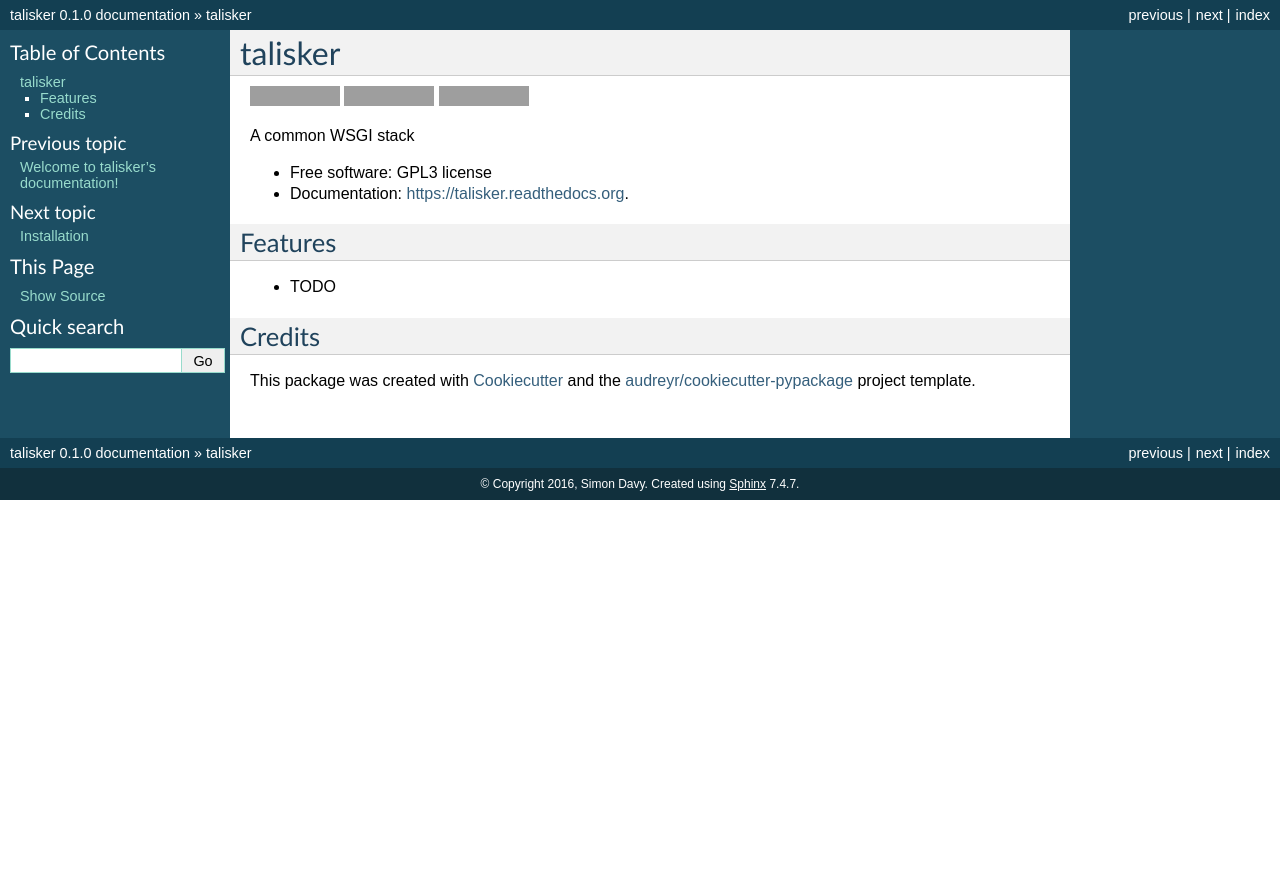
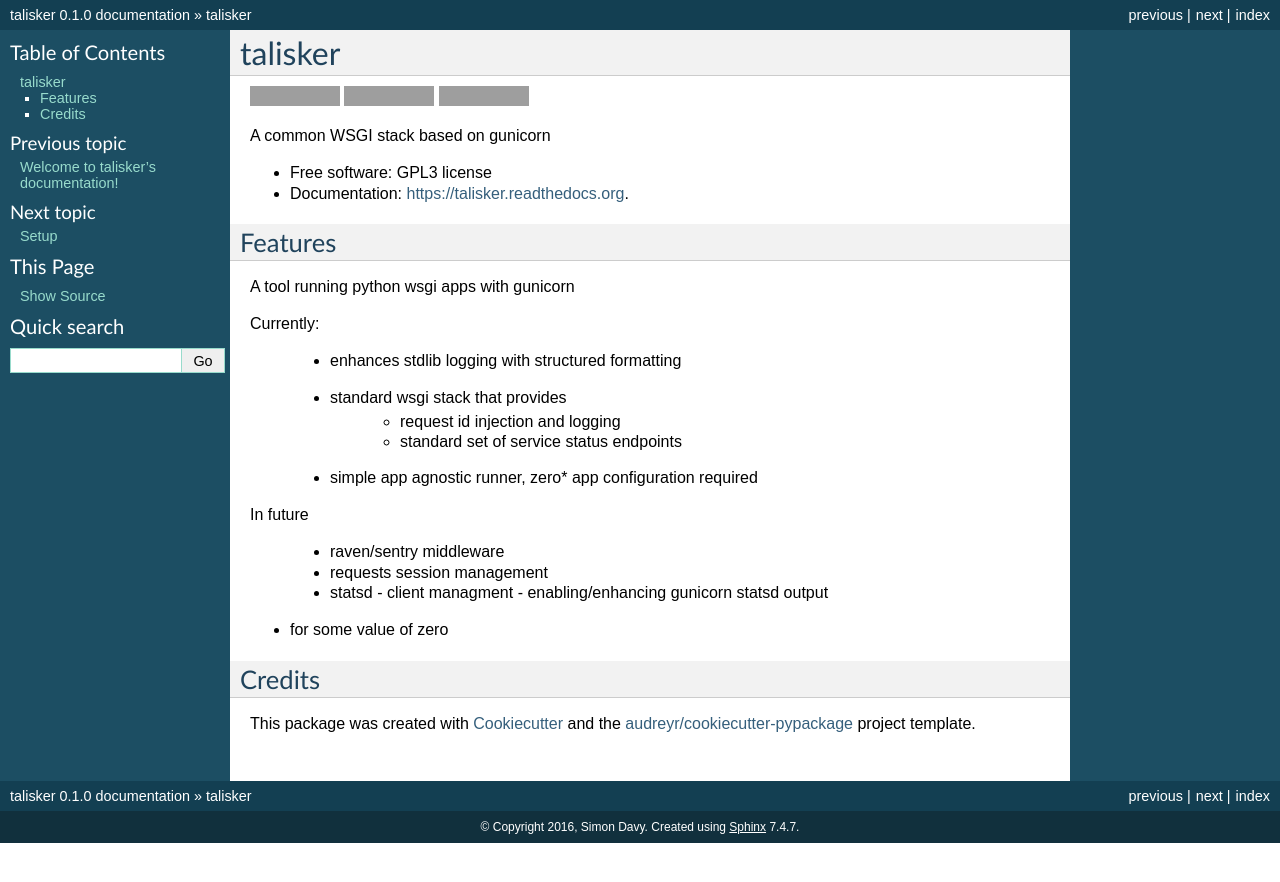
Before and after one commit to canonical-ols/talisker, a Sphinx documentation site: the page built from docs/readme.rst, in a window 1280 px wide. Shown: the top 882 px of the page. Built offline with Sphinx 7.4.7, drawn with Linux system fonts in a browser that asks for light colours; grey boxes are pictures that could not be loaded.

Commit message:
Update docs for basic coverage

```diff
--- a/README.rst
+++ b/README.rst
@@ -13,7 +13,7 @@
         :alt: Documentation Status
 
 
-A common WSGI stack
+A common WSGI stack based on gunicorn
 
 * Free software: GPL3 license
 * Documentation: https://talisker.readthedocs.org.
@@ -21,7 +21,27 @@
 Features
 --------
 
-* TODO
+A tool running python wsgi apps with gunicorn
+
+Currently:
+
+ - enhances stdlib logging with structured formatting
+ - standard wsgi stack that provides
+    - request id injection and logging
+    - standard set of service status endpoints
+ - simple app agnostic runner, zero* app configuration required
+
+In future
+
+ - raven/sentry middleware
+ - requests session management
+ - statsd
+   - client managment
+   - enabling/enhancing gunicorn statsd output
+
+
+* for some value of zero
+
 
 Credits
 ---------
--- a/docs/conf.py
+++ b/docs/conf.py
@@ -40,7 +40,7 @@
 
 # Add any Sphinx extension module names here, as strings. They can be
 # extensions coming with Sphinx (named 'sphinx.ext.*') or your custom ones.
-extensions = ['sphinx.ext.autodoc', 'sphinx.ext.viewcode']
+extensions = ['sphinx.ext.autodoc', 'sphinx.ext.viewcode', 'sphinxcontrib.programoutput']
 
 # Add any paths that contain templates here, relative to this directory.
 templates_path = ['_templates']
--- a/docs/index.rst
+++ b/docs/index.rst
@@ -13,7 +13,7 @@
 
    readme
    installation
-   usage
+   features
    contributing
    authors
    history
```
Also changed, not shown: docs/features.rst (added, +90 -0 lines), docs/installation.rst (+21 -2 lines), docs/logging.txt (deleted, +0 -85 lines), docs/usage.rst (deleted, +0 -7 lines), 1 other file.
